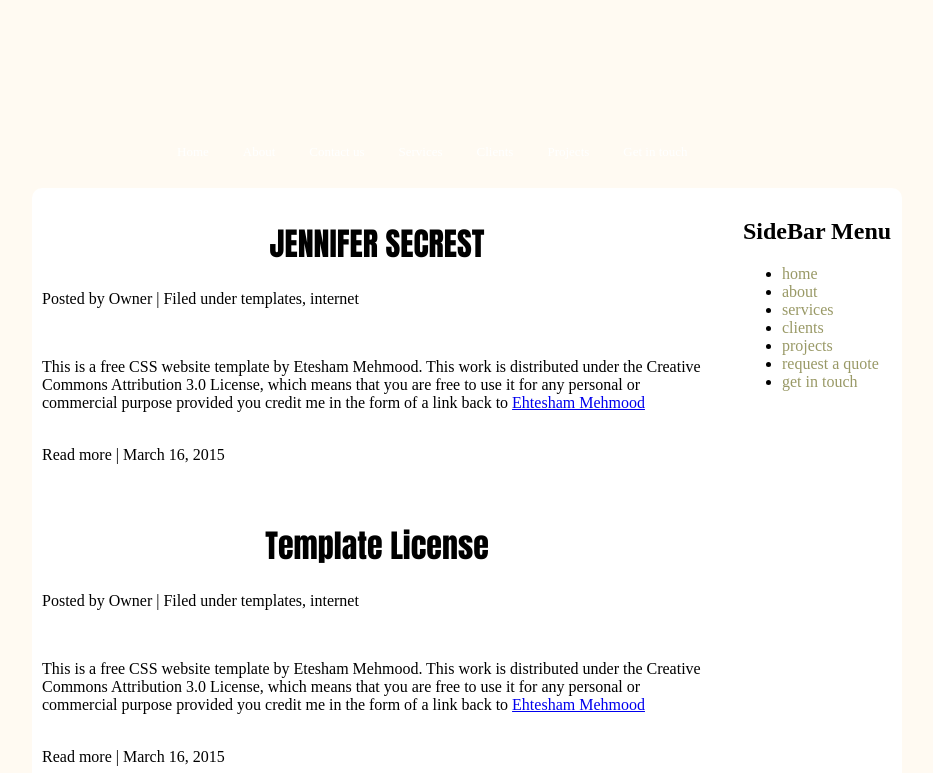
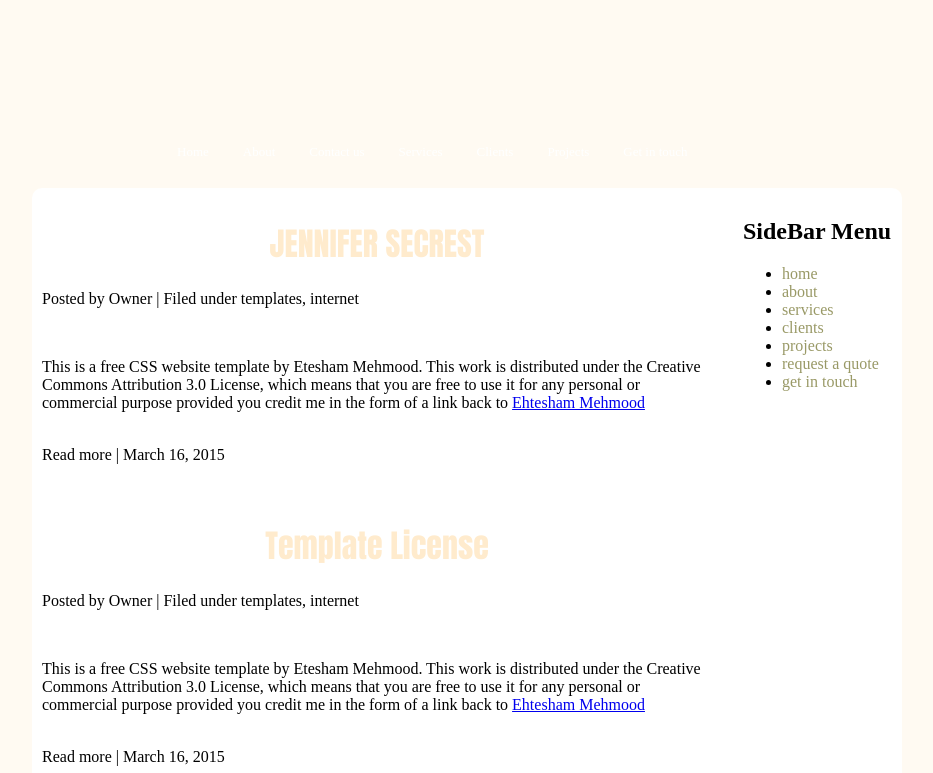
Before and after one commit to jensecrest/jensecrestScratch2.github.io, a plain HTML site: page index.html in a window 1280 px wide. Shown: the part 27-800 px from the top of the page, without its empty margins (170-1103 px from the left). Drawn offline with Linux system fonts and the light colour scheme.

Commit message:
Update style.css

```diff
--- a/style.css
+++ b/style.css
@@ -10,7 +10,7 @@ html {
     text-align: center;
     font-family: Impact, fantasy;
 	font-stretch: extra-expanded;
-    color: black;
+    color: #ffebcd;
 }
 
 .h2 {
```
